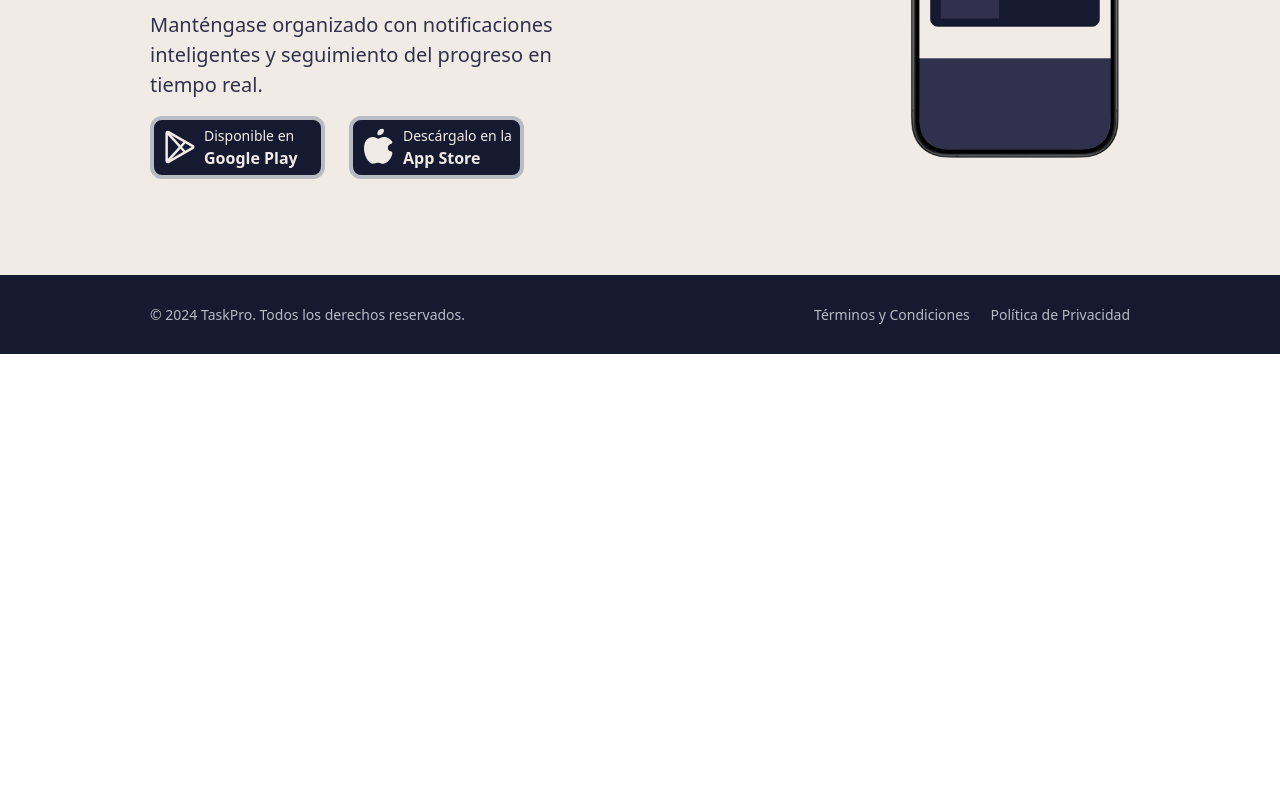
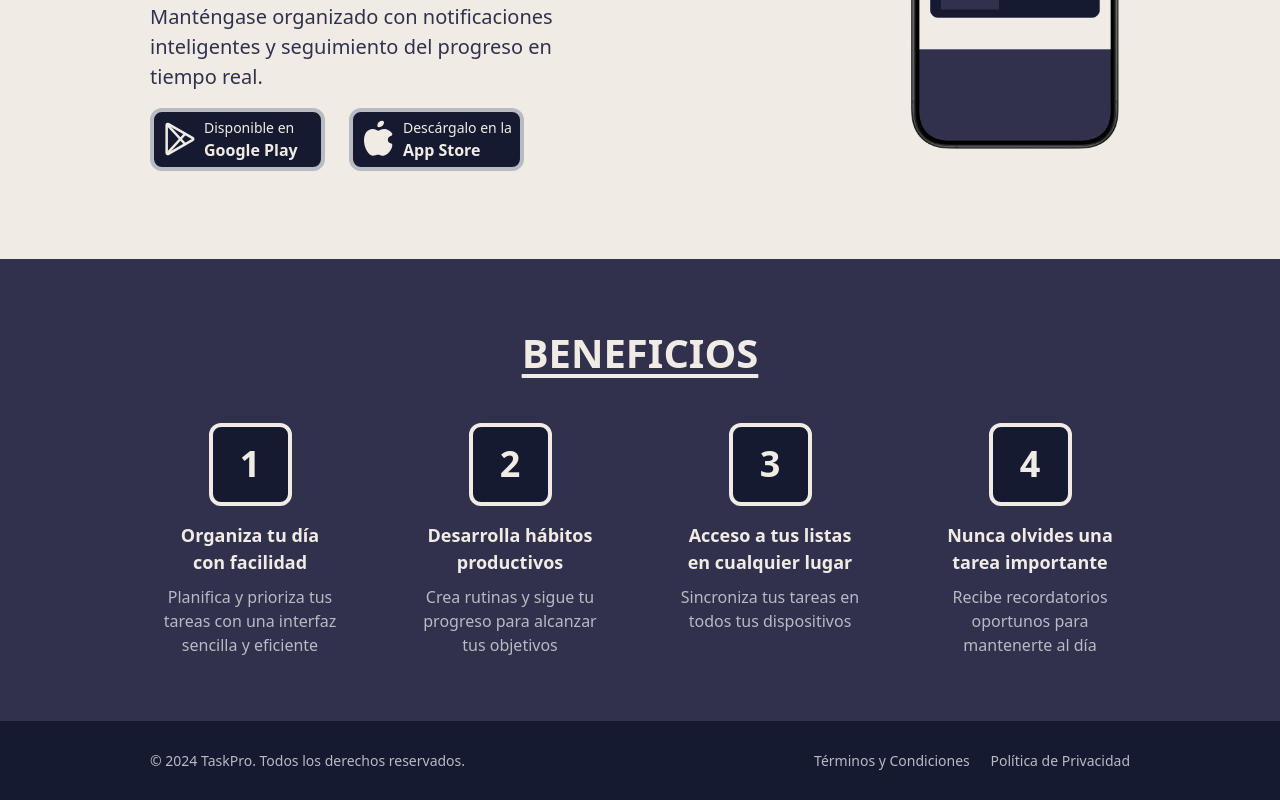
Before and after one commit to joelccasane/taskpro-landing, a Vue app: page / in a window 1280 px wide. Shown: the part 446-1246 px from the top of the page. Before the commit the page ends 800 px from the top, so only its background shows below. Built offline with nearby package versions, Linux system fonts and the light colour scheme; a small style sheet from the web is missing.

Commit message:
update benefit section and modify data.json

```diff
--- /dev/null
+++ b/src/components/CardBenefit.vue
@@ -0,0 +1,54 @@
+<template>
+    <div class="card">
+        <div class="card__header">
+            <span>{{ id }}</span>
+        </div>
+        <h2>{{ title }}</h2>
+        <p>{{ description }}</p>
+    </div>
+</template>
+
+<script setup lang="ts">
+defineProps<{
+    id: string;
+    title: string;
+    description: string;
+}>();
+</script>
+
+<style scoped lang="scss">
+.card {
+    &__header {
+        display: flex;
+        justify-content: center;
+        align-items: center;
+        border-radius: 12px;
+        width: 75px;
+        height: 75px;
+        margin: 0 auto 1rem;
+        border: 4px solid $background-light;
+        background-color: $primary-color;
+
+        span {
+            font-size: 36px;
+            font-weight: 800;
+            color: $background-light;
+        }
+    }
+    h2 {
+        max-width: 200px;
+        width: 100%;
+        font-size: 18px;
+        margin-bottom: 0.6rem;
+        text-align: center;
+        color: $background-light;
+    }
+    p {
+        max-width: 180px;
+        width: 100%;
+        margin: auto;
+        text-align: center;
+        color: $neutral-gray;
+    }
+}
+</style>
--- a/src/components/HeroButtons.vue
+++ b/src/components/HeroButtons.vue
@@ -34,8 +34,7 @@ import GPlayBrand from '@/assets/icons/GPlayBrand.vue';
         background-color: $primary-color;
         transition:
             background-color 0.3s ease,
-            box-shadow 0.3s ease,
-            border-color 0.3s ease;
+            box-shadow 0.3s ease;
         &:hover {
             background-color: $secondary-color;
             box-shadow: 0 6px 8px rgba($primary-color, 0.5);
--- a/src/data/data.json
+++ b/src/data/data.json
@@ -9,23 +9,23 @@
   "benefits": [
     {
       "id": "1",
-      "title": "Organiza tu día fácilmente",
-      "description": "Planifica y prioriza tus tareas con una interfaz sencilla y eficiente."
+      "title": "Organiza tu día con facilidad",
+      "description": "Planifica y prioriza tus tareas con una interfaz sencilla y eficiente"
     },
     {
       "id": "2",
-      "title": "Crear y mantener hábitos productivos.",
-      "description": "Crea rutinas y sigue tu progreso para alcanzar tus objetivos."
+      "title": "Desarrolla hábitos productivos",
+      "description": "Crea rutinas y sigue tu progreso para alcanzar tus objetivos"
     },
     {
       "id": "3",
-      "title": "Accede a tus listas desde cualquier dispositivo",
-      "description": "Tus tareas sincronizadas en todos tus dispositivos, estés donde estés."
+      "title": "Acceso a tus listas en cualquier lugar",
+      "description": "Sincroniza tus tareas en todos tus dispositivos"
     },
     {
       "id": "4",
       "title": "Nunca olvides una tarea importante",
-      "description": "Reciba recordatorios a tiempo para estar siempre actualizado."
+      "description": "Recibe recordatorios oportunos para mantenerte al día"
     }
   ],
   "testimonials": [
--- a/src/sections/BenefitSection.vue
+++ b/src/sections/BenefitSection.vue
@@ -1,7 +1,43 @@
 <template>
-    <section class="benefits"></section>
+    <section class="benefits">
+        <h2>BENEFICIOS</h2>
+        <div class="benefits__container">
+            <CardApp
+                v-for="ben in benefits"
+                :id="ben.id"
+                :key="ben.title"
+                :title="ben.title"
+                :description="ben.description"
+            />
+        </div>
+    </section>
 </template>
 
-<script setup lang="ts"></script>
+<script setup lang="ts">
+import CardApp from '@/components/CardBenefit.vue';
+import { benefits } from '@/data/data.json';
+</script>
 
-<style scoped lang="scss"></style>
+<style scoped lang="scss">
+.benefits {
+    padding: 4rem 1.5rem;
+    background-color: $secondary-color;
+    h2 {
+        color: $background-light;
+        text-decoration: underline;
+        text-underline-offset: 6px;
+        text-align: center;
+        margin-bottom: 2.5rem;
+        font-size: 2.5rem;
+    }
+    &__container {
+        display: flex;
+        justify-content: space-between;
+        flex-wrap: wrap;
+        gap: 2rem;
+        max-width: 980px;
+        margin: auto;
+        width: 100%;
+    }
+}
+</style>
```
